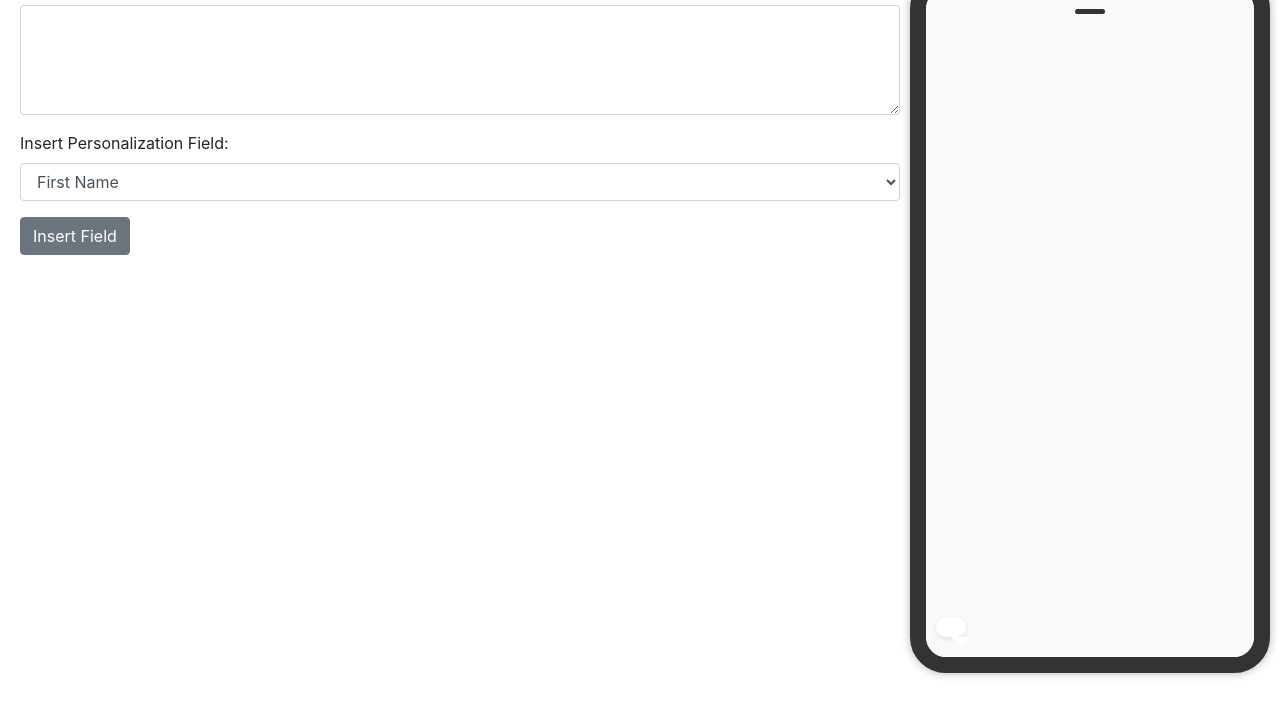
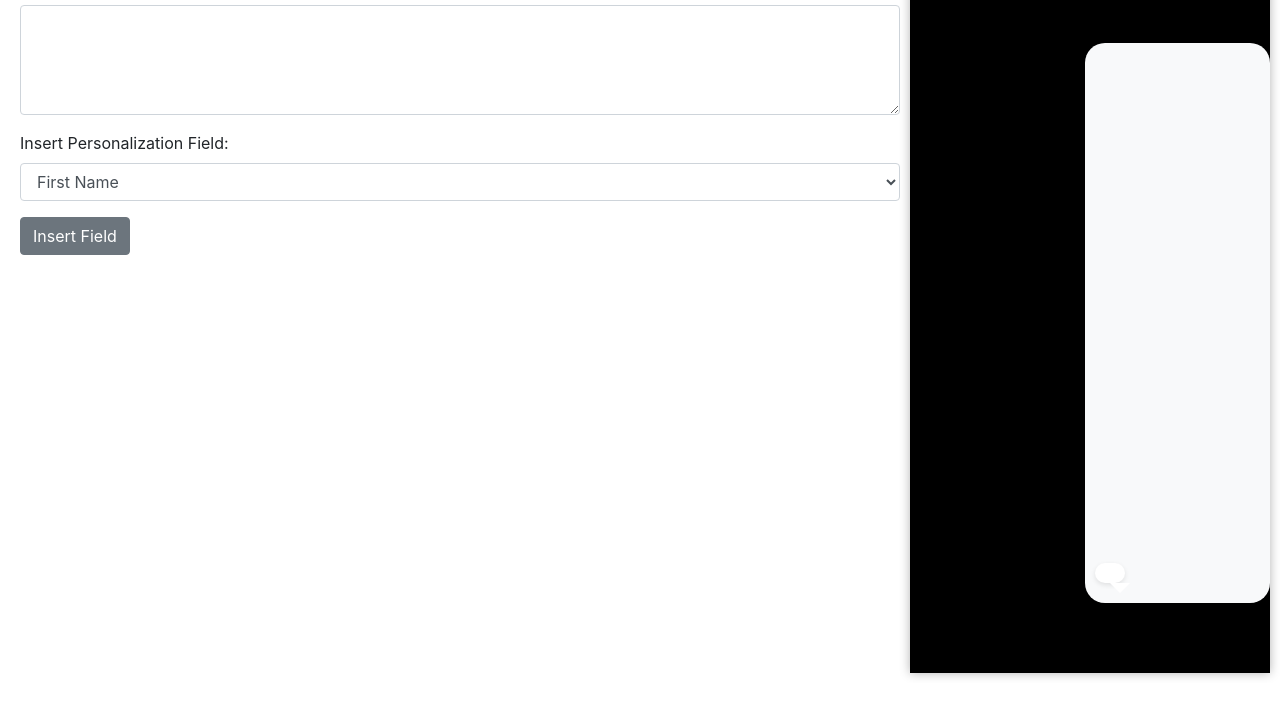
Before and after one commit to Nandakumar1418/activity, a website: page public/index.html in a window 1280 px wide. Shown: the part 83-800 px from the top of the page. Drawn offline with nearby package versions, Linux system fonts and the light colour scheme.

Commit message:
Update index.html

```diff
--- a/public/index.html
+++ b/public/index.html
@@ -76,10 +76,10 @@
             width: 33.33%; /* One-third of the window width */
             max-width: 360px; /* Maximum width of the phone container */
             height: 100%; /* Fit within viewport height */
-            border: 16px solid #333;
-            border-radius: 36px;
+            /*border: 16px solid #333;
+            border-radius: 36px; */
             /*padding: 20px;*/
-            background: #fff;
+            background: black;
             position: relative;
             box-shadow: 0 0 10px rgba(0, 0, 0, 0.3);
             box-sizing: border-box;
@@ -90,7 +90,7 @@
         }
         #phoneScreen {
             width: 100%;
-            height: 100%;
+            height: 80%;
             background: #f8f9fa;
             border-radius: 20px;
             overflow: hidden;
@@ -99,6 +99,10 @@
             justify-content: flex-end; /* Align message to bottom */
             padding: 10px;
             box-sizing: border-box; /* Ensure padding does not cause overflow */
+        }
+        #phoneHeader{
+            width: 100%;
+            height: 20%;
         }
         #messagePreview {
             background-color: #fff;
@@ -156,6 +160,9 @@
             <button class="btn btn-secondary" id="insertFieldButton">Insert Field</button>
         </div>
         <div id="phoneContainer">
+            <div id="phoneHeader">
+
+            </div>
             <div id="phoneScreen">
                 <div id="messagePreview"></div>
             </div>
```
